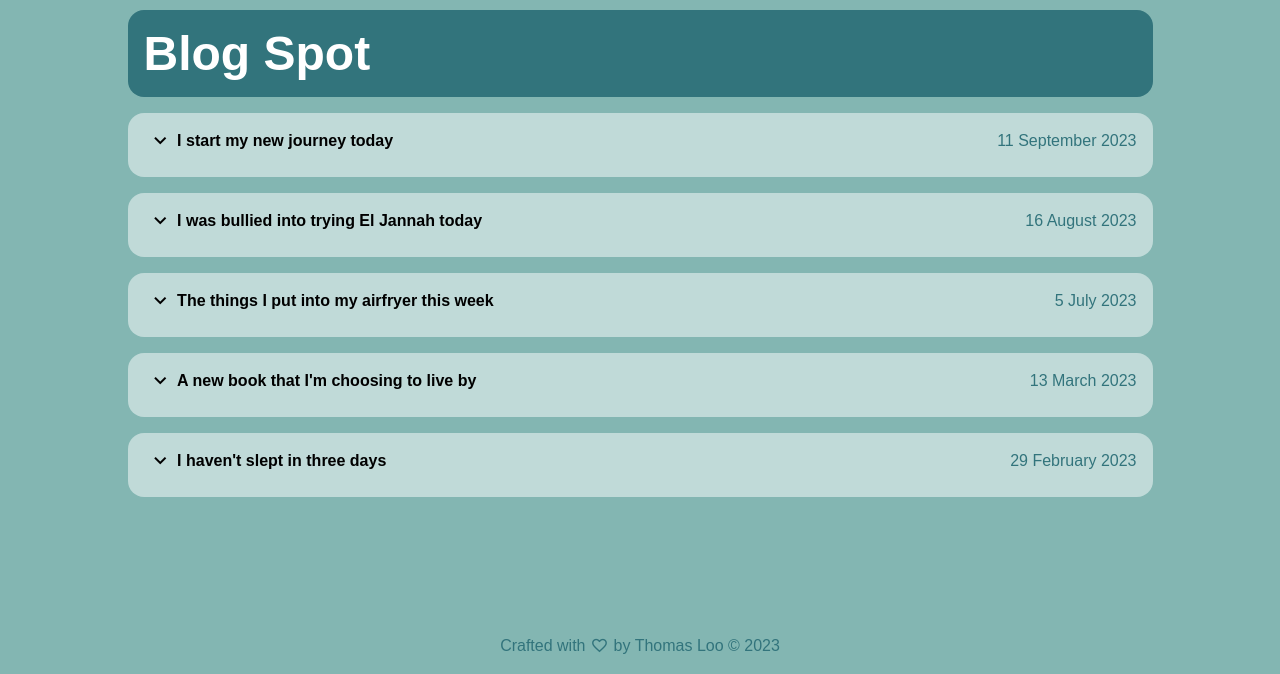
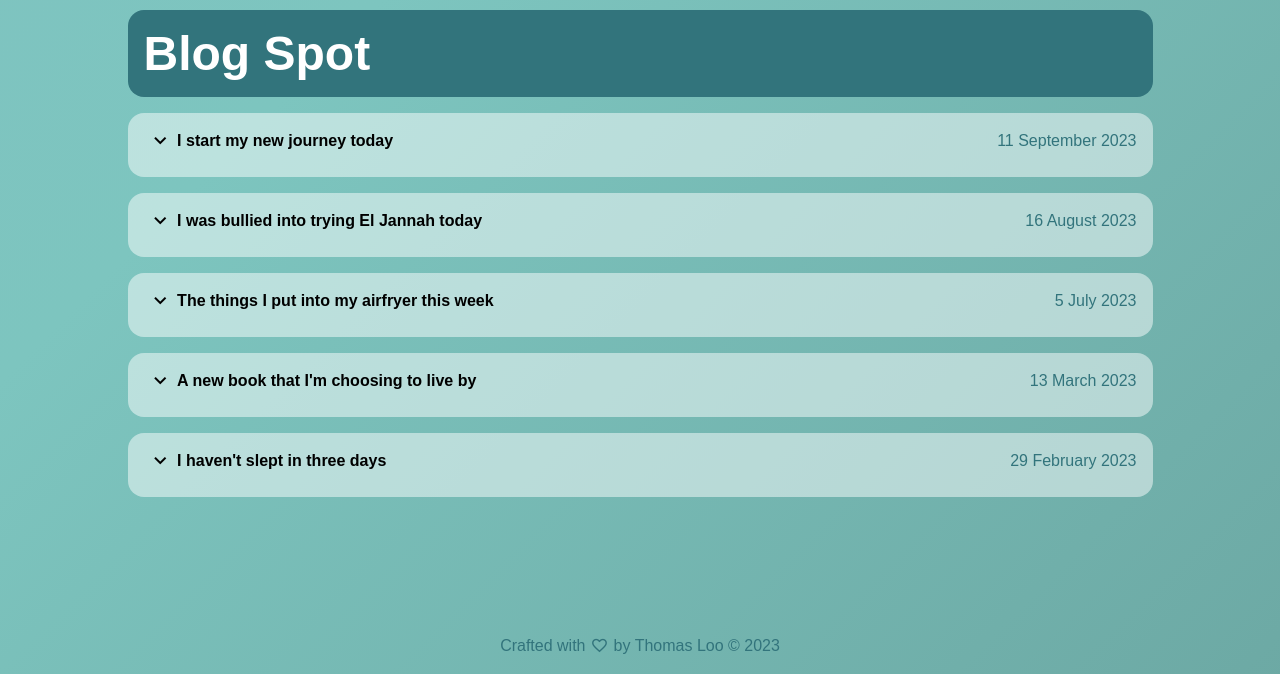
Before and after one commit to NeggFriedRice/Portfolio, a plain HTML site: page blogspot.html in a window 1280 px wide. Shown: the part 126-800 px from the top of the page. Drawn offline with nearby package versions, Linux system fonts and the light colour scheme.

Commit message:
Add gradient animation to background

```diff
--- a/animation.css
+++ b/animation.css
@@ -29,3 +29,9 @@
     30% {font-size: 1.3rem}
     100% {font-size: 1rem}
 }
+
+@keyframes gradient {
+	0% {background-position: 0% 50%;}
+	50% {background-position: 100% 50%;}
+	100% {background-position: 0% 50%;}
+}
--- a/blogspot.html
+++ b/blogspot.html
@@ -3,7 +3,7 @@
 <head>
     <meta charset="UTF-8">
     <meta name="viewport" content="width=device-width, initial-scale=1.0">
-    <link rel="stylesheet" href="style.css">
+    <link rel="stylesheet" href="structure.css">
     <link rel="stylesheet" href="/page-styles.css">
     <link rel="stylesheet" href="/animation.css">
     <link rel="stylesheet" href="https://fonts.googleapis.com/css2?family=Material+Symbols+Outlined:opsz,wght,FILL,GRAD@24,400,0,0" />
@@ -12,14 +12,14 @@
 </head>
 <body>
     <header>
-        <!-- COMPONENT: Nav bar [style.css] -->
+        <!-- COMPONENT: Nav bar [structure.css] -->
         <nav>
             <a href="/index.html"><i class="material-symbols-outlined">home</i></a>
             <a href="/experience.html"><i class="material-symbols-outlined">rocket_launch</i>Experience</a>
             <a href="/about-me.html"><i class="material-symbols-outlined">sports_martial_arts</i>About Me</a>
             <a href="/blogspot.html"><i class="material-symbols-outlined">library_books</i>Blog Spot</a>
         </nav>
-        <!-- COMPONENT: Social links bar [style.css] -->
+        <!-- COMPONENT: Social links bar [structure.css] -->
         <address class="socialBanner">
             <a href="mailto:tomloo222@gmail.com" target="_blank"><img id="emailAddress" class="socialLogo" src="/assets/email-white.png">tomloo222@gmail.com</a>
             <a href="https://github.com/NeggFriedRice"><img class="socialLogo" src="/assets/github-white.png"></a>
@@ -106,7 +106,6 @@
                 </article>
             </div>
         </section>
-
     </main>
 </body>
 <footer>
--- a/index.css
+++ b/hero-styles.css
@@ -6,7 +6,7 @@ main, section {
 }
 
 body {
-    animation: fadeIn1 1.5s ease-out;
+    /* animation: fadeIn1 1.5s ease-out; */
     transition: 0.8s;
 }
 
@@ -15,6 +15,7 @@ body {
     border-radius: 30%;
     max-width: 40%;
     margin: 1rem;
+    animation: fadeIn1 1.5s ease-out;
     transition: 0.8s;
 }
 
@@ -27,7 +28,7 @@ body {
 h1, h3 {
     padding: 0.5rem 1rem;
     text-align: center;
-    animation: fadeIn2 2s ease;
+    animation: fadeIn2 2s ease-out;
 }
 
 .hBoxHero {
--- a/page-styles.css
+++ b/page-styles.css
@@ -14,7 +14,7 @@ h3 {
     background-color:rgb(50, 116, 124);
     border-radius: 1rem;
     max-width: 90vw;
-    animation: slide 1.5s ease;
+    animation: slide 1.5s ease-out;
     margin: 1rem;
 }
 
@@ -78,16 +78,11 @@ section {
 details {
     display: flex;
     flex-direction: column;
-    transition: height 1s ease;
+    transition: height 1s ease-out;
     overflow: hidden;
     padding: 1rem;
     transition: 0.8s;
     border-radius: 1rem;
-}
-
-article {
-    display: flex;
-    flex-direction: column;
 }
 
 summary, h4 {
--- a/style.css
+++ b/structure.css
@@ -11,11 +11,14 @@
 }
 
 body {
-    background-color: rgb(131, 182, 178);
-    min-height: 100vh;
     display:flex;
     flex-direction: column;
     overflow-x: hidden;
+    min-height: 100vh;
+    /* Background gradient */
+    background: linear-gradient(-45deg, #609490, #7dc5bf, #86bdc5, #5e97a1);
+	background-size: 400% 400%;
+	animation: gradient 10s ease-out infinite;
 }
 
 /* COMPONENT: Nav bar */
@@ -100,7 +103,7 @@ h1 {
     font-size: 3rem;
     color: white;
     width: 90vw;
-    animation: fadeIn2 2s ease;
+    animation: fadeIn2 2s ease-out;
     padding: 1rem 1rem;
 }
 
```
Also changed, not shown: about-me.html (+3 -3 lines), experience.html (+4 -4 lines), index.html (+6 -6 lines).
